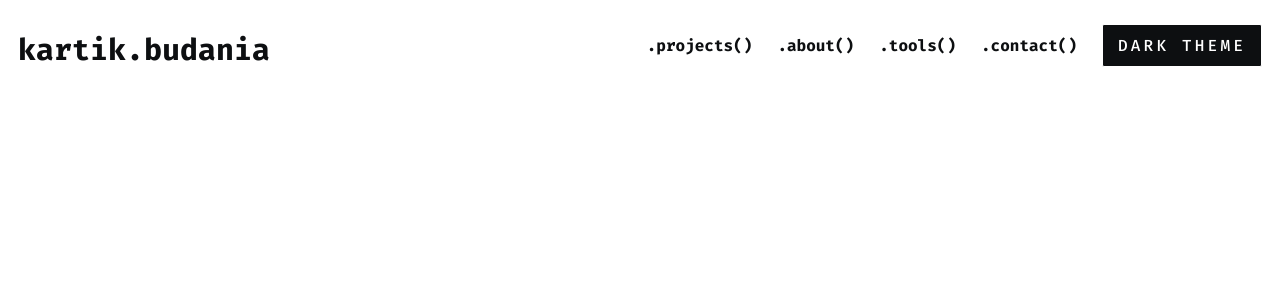
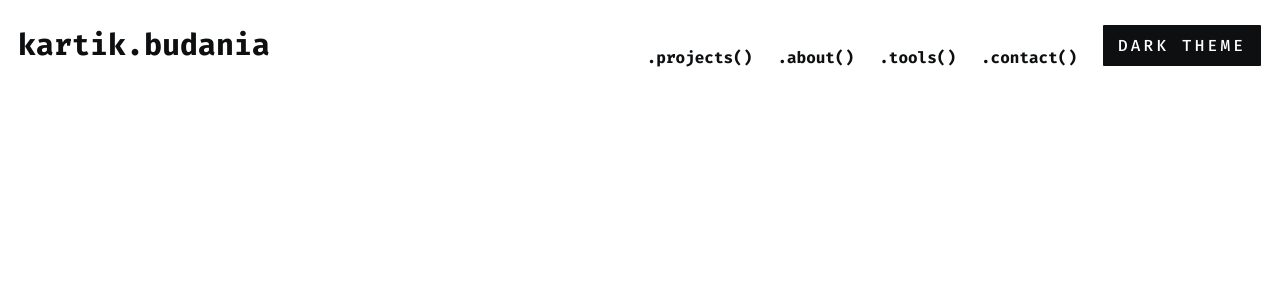
Before and after one commit to KartikBudania/portfolio, a React (Create React App) app: page / in a window 1280 px wide. Shown: the top 300 px of the page. Built offline with nearby package versions, Linux system fonts and the light colour scheme.

Commit message:
.find() starts working

```diff
--- a/src/NavBar.js
+++ b/src/NavBar.js
@@ -10,7 +10,8 @@ function getWindowDimensions() {
 
 const NavBar = () => {
 
-    const [windowDimensions, setWindowDimensions] = useState(getWindowDimensions());
+    const [windowDimensions, setWindowDimensions] = useState(getWindowDimensions())
+    const [find, setFind] = useState(false)
 
     useEffect(() => {
         function handleResize() {
@@ -21,16 +22,14 @@ const NavBar = () => {
         return () => window.removeEventListener('resize', handleResize);
     }, []);
 
-    console.log(windowDimensions)
-
     return (
         <nav>
             <div className="nav-center">
                 <div className="nav-header">
-                    <a href="#">{windowDimensions.width>700 ? "kartik.budania": "k.b"}</a>
-                    <button className="nav-toggle">.find()</button>
+                    <a href="#">{windowDimensions.width>650 ? "kartik.budania": "k.b"}</a>
+                    <button className="nav-toggle" onClick={()=>setFind(!find)}>{find? ".close()": ".find()"}</button>
                 </div>
-                <div className="link-container">
+                <div className={find ? "show-link-container": "link-container"}>
                     <ul>
                         <li><a>.projects()</a></li>
                         <li><a>.about()</a></li>
--- a/src/index.css
+++ b/src/index.css
@@ -9,7 +9,7 @@ body {
 }
 
 .nav-center{
-  padding: 0px 18px;
+  padding: 10px 18px;
   height: 90px;
   background-color: white;
   z-index: 10;
@@ -22,12 +22,10 @@ body {
   justify-content: space-between;
   font-size: 30px;
   font-weight: 700;
-  padding-top: 10px;
 }
 .nav-toggle {
   font-size: 25px;
   font-weight: 700;
-  /* padding: 0px; */
   letter-spacing: 0.1rem;
   color: rgb(13, 15, 17);
   background-color: white;
@@ -37,13 +35,17 @@ body {
 .nav-toggle:hover {
   color: rgb(49, 130, 206);
 }
+.show-link-container{
+  display: block;
+  text-align: right;
+}
 .link-container{
   display: none;
 }
 a{
-    text-decoration: none;
-    color: rgb(13, 15, 17);
-    font-family: var(--main-font-family);
+  text-decoration: none;
+  color: rgb(13, 15, 17);
+  font-family: var(--main-font-family);
 }
 a:hover{
   color: rgb(49, 130, 206);
@@ -68,12 +70,12 @@ button:hover{
 }
 ul{
   list-style-type: none;
-  display: flex;
+  display: block;
   font-size: 16px;
   font-weight: 700;
 }
 li{
-  margin-left: 25px;
+  margin-top: 25px;
   height: auto;
   width: auto;
 }
```
